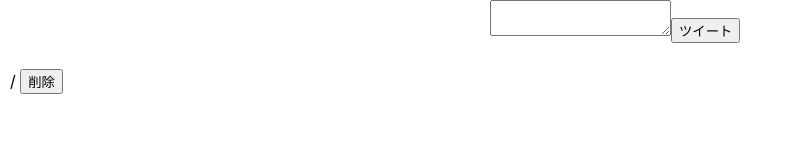
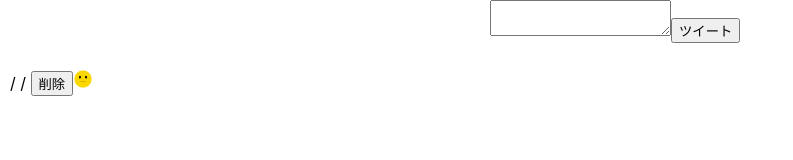
Before and after one commit to ShinsukeJPN/react_study_session, a React (Create React App) app: page / in a window 1280 px wide. Shown: the top 160 px of the page, without its empty margins (0-793 px from the left). Built offline with nearby package versions, Linux system fonts and the light colour scheme.

Commit message:
fix bugs

```diff
--- a/src/App.js
+++ b/src/App.js
@@ -1,8 +1,6 @@
 import React, { Component } from 'react';
 import { connect } from 'react-redux';
 import './Form.css';
-import favImage from './images/favorited.png';
-import unFavImage from './images/unfavorited.png';
 import AddForm from './AddForm';
 import SubmitButton from './SubmitButton';
 import Tweet from './Tweet'
--- a/src/DelButton.js
+++ b/src/DelButton.js
@@ -10,13 +10,14 @@ class DelButton extends Component{
 
   doAction(e){
     e.preventDefault();
+    console.log(this.props.index);
     let action = deleteTweet(this.props.index);
     this.props.dispatch(action);
   }
 
   render(){
     return(
-    <button onClick={this.doAction} value={this.props.index}>{this.props.value}</button>
+    <button onClick={this.doAction} index={this.props.index}>{this.props.value}</button>
     )
   }
 }
--- a/src/Item.js
+++ b/src/Item.js
@@ -1,14 +1,11 @@
 import React, { Component } from 'react';
 import { connect } from 'react-redux';
 import DelButton from './DelButton'
+import { favoriteTweet } from './Store';
+import favImage from './images/favorited.png';
+import unFavImage from './images/unfavorited.png';
 
 class Item extends Component{
-  form = {
-    marginLeft: "auto",
-    marginRight: "auto",
-    width: "300px",
-  }
-
   fav = {
     width: "20px",
     height: "20px"
@@ -24,32 +21,33 @@ class Item extends Component{
     display: "none"
   }
 
+  constructor(props){
+    super(props)
+    this.favAction = this.favAction.bind(this);
+  }
+
+  favAction(e){
+    let action = favoriteTweet(this.props.index);
+    this.props.dispatch(action);
+    this.state = {
+      index: 0
+    }
+  }
+
   render(){
+    console.log(this.props);
     return (
     <ul className="list_item">
-    {this.props.value.tweet} / {this.props.value.timeStamp}
-    <DelButton value="削除"/>
+    {this.props.value.tweet} / {this.props.value.timeStamp} / {this.props.value.isFavorited}
+    <DelButton value="削除" index={this.props.index}/>
+
     {/* <button onClick={this.copyClipBoardItem} data-text={value.tweet}>クリップ</button> */}
-    {/* リプ{value.replies.length} */}
-    {/* {value.isFavorited ?
-       <img src={favImage} data-id={i} style={this.fav} onClick={this.favoriteItem}/>
-     :
-       <img src={unFavImage} data-id={i} style={this.fav} onClick={this.favoriteItem}/>
-    } */}
-   {/* <button onClick={this.switchVisibilityReplyForm} data-id={i}>リプ</button>
-     <form onSubmit={this.onReplySubmit} data-id={i}>
-       <textarea onChange={this.onReplyChange} data-id={i} required="true" maxLength="140" key={i}/>
-       {/* <textarea onChange={this.onReplyChange} data-id={i} required="true" maxLength="140" value={this.state.tweets[i].replyText} key={i}/> */}
-       {/* <SubmitButton value="リプ"/> */}
+      {this.props.value.isFavorited ?
+        <img src={favImage} index={this.props.index} style={this.fav} onClick={this.favAction}/>
+      :
+        <img src={unFavImage} index={this.props.index} style={this.fav} onClick={this.favAction}/>
+      }
     </ul>
-  //   <div style={this.favoriteList}>
-  //   <p>お気に入り</p>
-  //   {this.state.favList.map((value, i)=>(
-  //     <li key={i}>
-  //       {value.tweet}
-  //     </li>
-  //   ))}
-  // </div>
     );
   }
 }
--- a/src/Store.js
+++ b/src/Store.js
@@ -37,7 +37,6 @@ function addReduce(state, action){
 
   let tweetList = state.tweets.slice();
   tweetList.unshift({tweet: action.text, timeStamp: formattedDate, isFavorited: false});
-console.log(tweetList);
   return {
     tweets: tweetList,
     text: '',
@@ -52,19 +51,16 @@ function deleteReduce(state, action){
   tweetList.splice(action.index, 1);
   return {
     tweets: tweetList,
-    message: ''
   }
 }
 
 // Favorite Tweet Reducer
 function favoriteReduce(state, action){
   let id = action.index;
-  let items = state.tweets.slice();
-  items[id].isFavorited = !items[id].isFavorited
-  setFavList(items);
+  let tweetList = state.tweets.slice();
+  tweetList[id].isFavorited = !tweetList[id].isFavorited
   return {
-    tweets: items,
-    mode: 'default',
+    tweets: tweetList,
     favList: []
   }
 }
@@ -119,7 +115,7 @@ export function deleteTweet(index){
 export function favoriteTweet(index){
   return {
     type: 'FAVORITE',
-    text: index
+    index: index
   }
 }
 
--- a/src/Tweet.js
+++ b/src/Tweet.js
@@ -9,20 +9,26 @@ class Tweet extends Component {
     let n = 0;
     switch (this.props.mode){
       case 'default':
-        tweets = this.props.tweets.map((value)=>(
-          <Item key={n++} value={value} index={n++} />
+        tweets = this.props.tweets.map((value, i)=>(
+          <Item key={n++} value={value} index={i} />
         ));
       break;
 
       case 'delete':
-        tweets = this.props.tweets.map((value)=>(
-          <Item key={n++} value={value} index={n++} />
+        tweets = this.props.tweets.map((value, i)=>(
+          <Item key={n++} value={value} index={i} />
+        ));
+      break;
+
+      case 'favorite':
+        tweets = this.props.tweets.map((value, i)=>(
+          <Item key={n++} value={value} index={i} />
         ));
       break;
 
       default:
-      tweets = this.props.tweets.map((value)=>(
-        <Item key={n++} value={value} index={n++} />
+      tweets = this.props.tweets.map((value, i)=>(
+        <Item key={n++} value={value} index={i} />
       ));
     };
 
```
